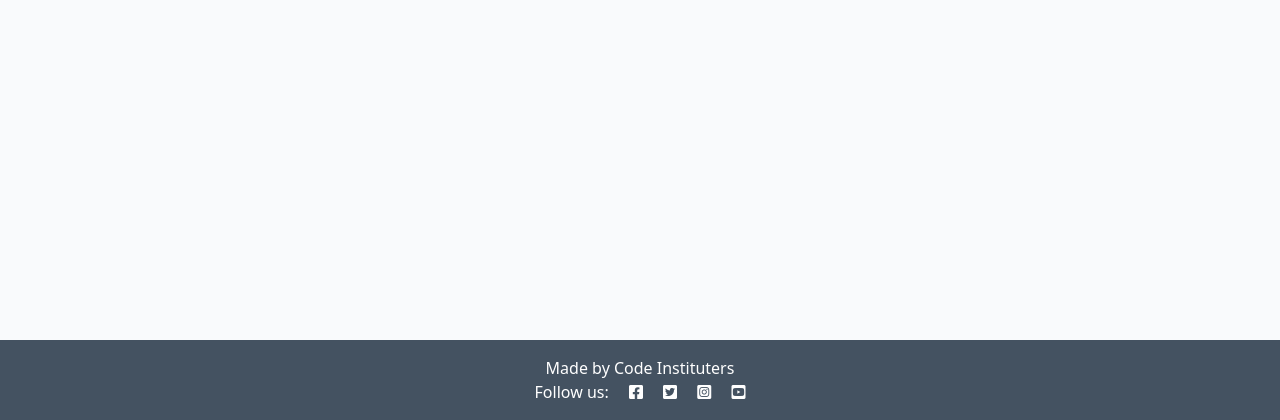
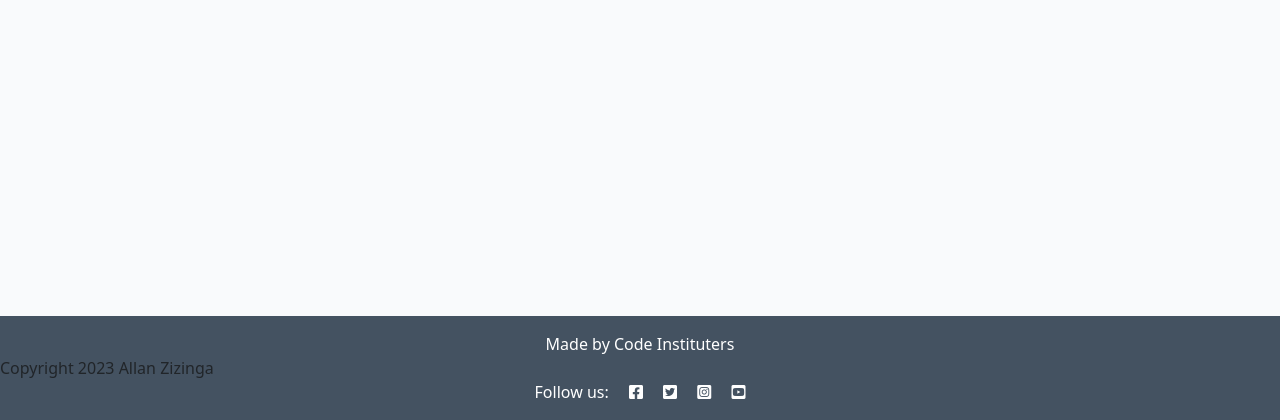
Before and after one commit to Allano256/new_django, a Django app: page / in a window 1280 px wide. Shown: the part 380-800 px from the top of the page. Run offline with Django 4.2, Linux system fonts and the light colour scheme; data that the repository does not hold is empty.

Commit message:
Template inheritance

```diff
--- a/blog/templates/blog/index.html
+++ b/blog/templates/blog/index.html
@@ -50,3 +50,7 @@
 
 <!-- index.html content ends here -->
 {% endblock %}
+
+{% block copyright %}
+    Copyright 2023 Allan Zizinga
+{% endblock %}
--- a/templates/base.html
+++ b/templates/base.html
@@ -51,6 +51,8 @@
     </nav>
 
     <main class="flex-shrink-0 main-bg">
+        <!--All the block and endblock tags do is tell Django's templating engine
+            that a child template may fill them with content.-->
 
         {% block content %}
         <!-- Content Goes here -->
@@ -61,6 +63,9 @@
     <!-- Footer -->
     <footer class="footer mt-auto py-3 dark-bg">
         <p class="m-0 text-center text-white">Made by Code Instituters</p>
+        {% block copyright %}
+         Made by Code Instituters
+        {% endblock copyright %}
         <p class="m-0 text-center text-white">Follow us: <i class="fab fa-facebook-square ms-3"></i>
             <i class="fab fa-twitter-square ms-3"></i>
             <i class="fab fa-instagram-square ms-3"></i>
```
